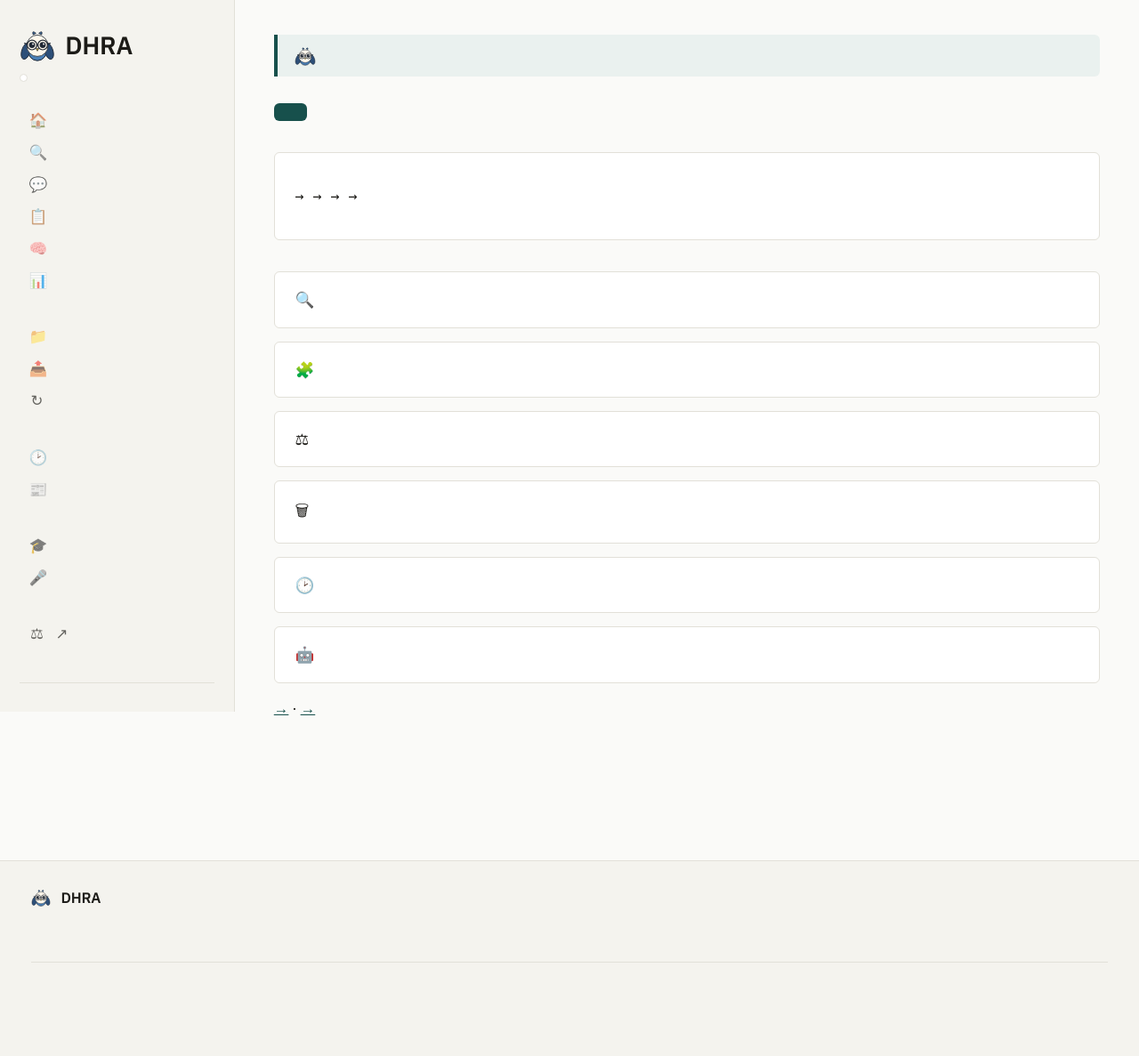
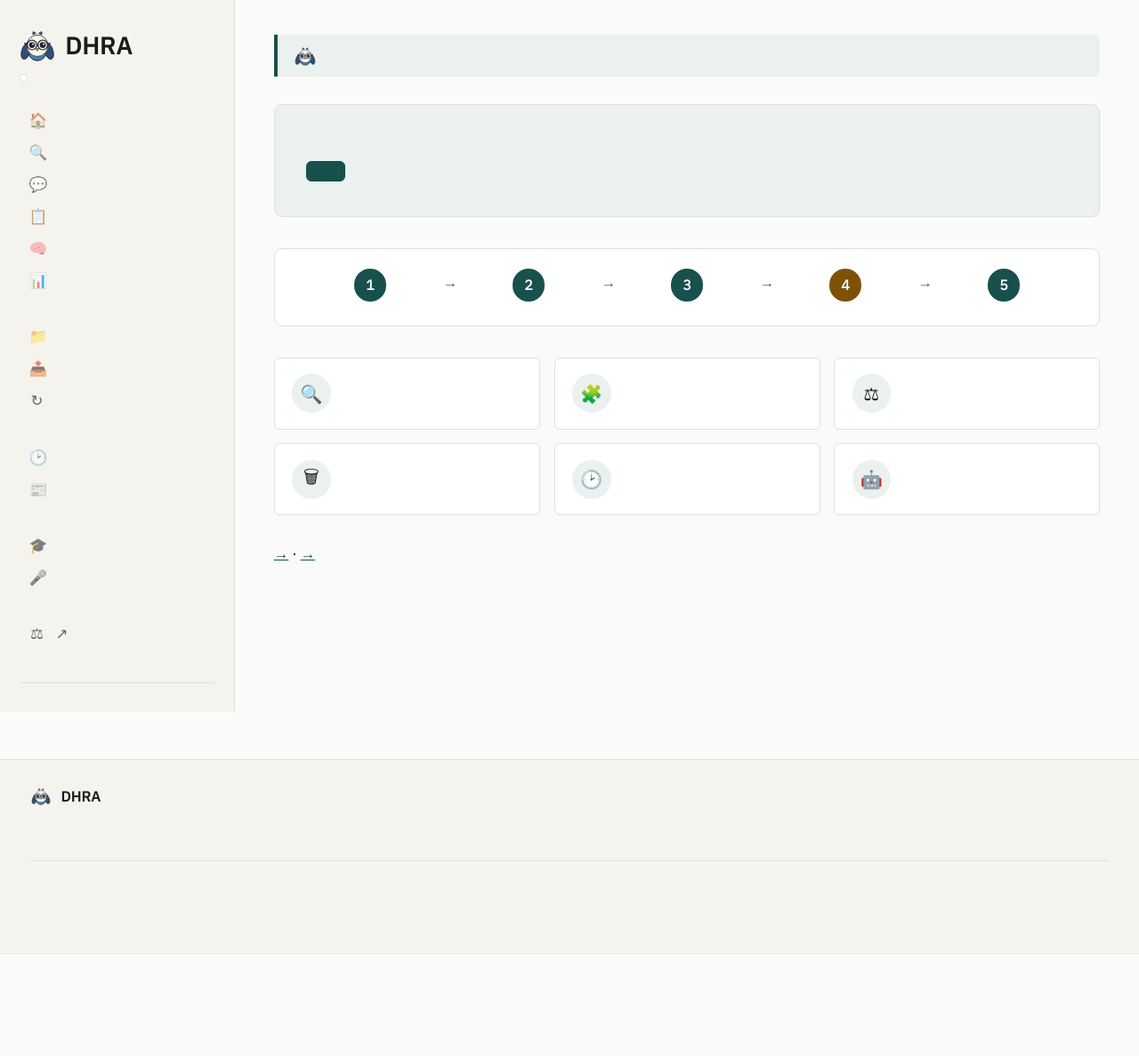
Before and after one commit to Kutlu24/dhra, a FastAPI app: template src/dhra/web/templates/welcome.html in a window 1280 px wide. Shown: the whole page at 89% size. After the commit the page ends 968 px from the top, so only its background shows below. Run offline with FastAPI, Linux system fonts and the light colour scheme; the template is opened without the code that fills it, so the values that code supplies are empty.

Commit message:
web: visual welcome front door — hero with real CTA links, numbered flow pipeline, 3-column feature grid

```diff
--- a/src/dhra/web/static/css/dhra.css
+++ b/src/dhra/web/static/css/dhra.css
@@ -324,3 +324,80 @@ button:focus-visible, input:focus-visible, select:focus-visible, textarea:focus-
   aside { width: auto; flex: none; position: static; height: auto; border-right: none; border-bottom: 1px solid var(--border); }
   main { padding: 1.5rem 1.25rem 3rem; }
 }
+
+/* ---- welcome page (marketing front door) ---- */
+/* Link-as-button: the CTAs are navigations, not form submits, so they are
+   real <a> elements -- styled to match the <button> primitives above. */
+.btn {
+  display: inline-flex; align-items: center; gap: .45rem;
+  text-decoration: none; cursor: pointer;
+  font-family: var(--font-ui); font-size: .95rem; font-weight: 600;
+  background: var(--accent); color: var(--accent-contrast);
+  border: 1px solid var(--accent); border-radius: var(--radius);
+  padding: .6rem 1.2rem;
+}
+.btn:hover { filter: brightness(1.08); }
+.btn.btn-secondary { background: var(--surface); color: var(--text); border-color: var(--border); }
+.btn.btn-secondary:hover { filter: none; border-color: var(--accent); color: var(--accent); }
+
+.welcome-hero { margin-top: 1.75rem; padding: 2.25rem 2rem; }
+.welcome-hero h1 { font-size: clamp(1.7rem, 3.2vw, 2.3rem); margin: 0 0 .55rem; max-width: 24ch; letter-spacing: -.015em; }
+.welcome-hero .welcome-lede { font-size: 1.02rem; max-width: 58ch; margin: 0 0 .35rem; }
+.welcome-cta { margin: 1.35rem 0 0; }
+.welcome-links { margin-top: 1.75rem; font-size: .95rem; }
+
+/* Flow pipeline: numbered steps joined by a horizontal guide line, the
+   contradicting-evidence step deliberately amber so "the tool tells you
+   when evidence disagrees" is visible at a glance. */
+.flow-pipeline {
+  list-style: none; display: flex; gap: .4rem; flex-wrap: wrap;
+  margin: .85rem 0 1.5rem; padding: 1.1rem 1.25rem;
+  border: 1px solid var(--border); border-radius: var(--radius-lg);
+  background: var(--surface);
+}
+.flow-step {
+  flex: 1 1 9rem; display: flex; flex-direction: column; align-items: center;
+  gap: .45rem; text-align: center; position: relative; padding-top: .15rem;
+}
+.flow-step + .flow-step::before {
+  content: '\2192'; position: absolute; left: -0.62rem; top: .3rem;
+  color: var(--text-muted); font-size: .95rem;
+}
+.flow-num {
+  width: 2.1rem; height: 2.1rem; border-radius: 50%;
+  background: var(--accent); color: var(--accent-contrast);
+  display: flex; align-items: center; justify-content: center;
+  font-family: var(--font-mono); font-weight: 600; font-size: .9rem;
+}
+.flow-step--warn .flow-num { background: var(--amber); color: #fff; }
+.flow-label {
+  font-family: var(--font-mono); font-size: .74rem; letter-spacing: .06em;
+  color: var(--text-muted); font-weight: 600;
+}
+@media (max-width: 720px) {
+  .flow-pipeline { flex-direction: column; gap: .9rem; }
+  .flow-step { flex-direction: row; justify-content: flex-start; text-align: left; }
+  .flow-step + .flow-step::before { content: '\2193'; left: 1.9rem; top: -0.78rem; font-size: .85rem; }
+}
+
+/* Feature grid: the six "why DHRA is different" points as a scannable
+   3-column lattice (2 on narrow, 1 on phones) instead of six stacked
+   full-width strips. */
+.feature-grid {
+  display: grid; grid-template-columns: repeat(auto-fit, minmax(min(100%, 15.5rem), 1fr));
+  gap: .9rem; margin: .85rem 0 1.25rem;
+}
+.feature-card {
+  display: flex; gap: .85rem; align-items: flex-start;
+  border: 1px solid var(--border); background: var(--surface);
+  border-radius: var(--radius); padding: 1rem 1.1rem;
+  transition: border-color .15s ease, box-shadow .15s ease, transform .15s ease;
+}
+.feature-card:hover { border-color: var(--accent); box-shadow: var(--shadow-md); transform: translateY(-2px); }
+.feature-icon {
+  flex: none; width: 2.5rem; height: 2.5rem; border-radius: 50%;
+  background: var(--accent-soft); display: flex; align-items: center; justify-content: center;
+  font-size: 1.15rem;
+}
+.feature-body h3 { margin: .1rem 0 .25rem; }
+.feature-body p { margin: 0; }
--- a/src/dhra/web/templates/welcome.html
+++ b/src/dhra/web/templates/welcome.html
@@ -2,33 +2,89 @@
 {% block title %}DHRA -- Evidence Before Narrative{% endblock %}
 {% block description %}DHRA helps humanities researchers find, test and trace claims across their own source corpus. Every result has a locator. Contradicting evidence is preserved, never hidden. AI proposes, humans decide.{% endblock %}
 {% block content %}
+<section class="hero welcome-hero">
   <h1>{{ t('welcome_page.hero_title') }}</h1>
-<p class="lede">{{ t('welcome_page.hero_lede') }}</p>
-<div class="action-buttons">
-  <a href="/start"><button type="button">{{ t('welcome_page.cta_try') }}</button></a>
+  <p class="lede welcome-lede">{{ t('welcome_page.hero_lede') }}</p>
+  <div class="action-buttons welcome-cta">
+    <a href="/start" class="btn">{{ t('welcome_page.cta_try') }}</a>
     {% if accounts_enabled is defined and accounts_enabled %}
-  <a href="/signup"><button type="button" class="secondary">{{ t('welcome_page.cta_signup') }}</button></a>
+    <a href="/signup" class="btn btn-secondary">{{ t('welcome_page.cta_signup') }}</a>
     {% endif %}
   </div>
+</section>
 
 <h2>{{ t('welcome_page.flow_heading') }}</h2>
-<div class="card">
-  <p style="font-family: var(--font-mono); font-size: .95rem;">
-    {{ t('welcome_page.flow_source') }} &rarr;
-    {{ t('welcome_page.flow_evidence') }} &rarr;
-    {{ t('welcome_page.flow_claim') }} &rarr;
-    {{ t('welcome_page.flow_contradiction') }} &rarr;
-    {{ t('welcome_page.flow_audit') }}
-  </p>
+<ol class="flow-pipeline">
+  <li class="flow-step">
+    <span class="flow-num" aria-hidden="true">1</span>
+    <span class="flow-label">{{ t('welcome_page.flow_source') }}</span>
+  </li>
+  <li class="flow-step">
+    <span class="flow-num" aria-hidden="true">2</span>
+    <span class="flow-label">{{ t('welcome_page.flow_evidence') }}</span>
+  </li>
+  <li class="flow-step">
+    <span class="flow-num" aria-hidden="true">3</span>
+    <span class="flow-label">{{ t('welcome_page.flow_claim') }}</span>
+  </li>
+  <li class="flow-step flow-step--warn">
+    <span class="flow-num" aria-hidden="true">4</span>
+    <span class="flow-label">{{ t('welcome_page.flow_contradiction') }}</span>
+  </li>
+  <li class="flow-step">
+    <span class="flow-num" aria-hidden="true">5</span>
+    <span class="flow-label">{{ t('welcome_page.flow_audit') }}</span>
+  </li>
+</ol>
+
+<h2>{{ t('welcome_page.why_heading') }}</h2>
+<div class="feature-grid">
+  <div class="feature-card">
+    <span class="feature-icon" aria-hidden="true">&#128269;</span>
+    <div class="feature-body">
+      <h3>{{ t('welcome_page.why1_title') }}</h3>
+      <p class="muted">{{ t('welcome_page.why1_body') }}</p>
+    </div>
+  </div>
+  <div class="feature-card">
+    <span class="feature-icon" aria-hidden="true">&#129513;</span>
+    <div class="feature-body">
+      <h3>{{ t('welcome_page.why2_title') }}</h3>
+      <p class="muted">{{ t('welcome_page.why2_body') }}</p>
+    </div>
+  </div>
+  <div class="feature-card">
+    <span class="feature-icon" aria-hidden="true">&#9878;</span>
+    <div class="feature-body">
+      <h3>{{ t('welcome_page.why3_title') }}</h3>
+      <p class="muted">{{ t('welcome_page.why3_body') }}</p>
+    </div>
+  </div>
+  <div class="feature-card">
+    <span class="feature-icon" aria-hidden="true">&#128465;</span>
+    <div class="feature-body">
+      <h3>{{ t('welcome_page.why4_title') }}</h3>
+      <p class="muted">{{ t('welcome_page.why4_body') }}</p>
+    </div>
+  </div>
+  <div class="feature-card">
+    <span class="feature-icon" aria-hidden="true">&#128337;</span>
+    <div class="feature-body">
+      <h3>{{ t('welcome_page.why5_title') }}</h3>
+      <p class="muted">{{ t('welcome_page.why5_body') }}</p>
+    </div>
+  </div>
+  <div class="feature-card">
+    <span class="feature-icon" aria-hidden="true">&#129302;</span>
+    <div class="feature-body">
+      <h3>{{ t('welcome_page.why6_title') }}</h3>
+      <p class="muted">{{ t('welcome_page.why6_body') }}</p>
+    </div>
+  </div>
 </div>
 
-<h2>{{ t('welcome_page.why_heading') }}</h2>
-<div class="card">&#128269; <strong>{{ t('welcome_page.why1_title') }}</strong><br><span class="muted">{{ t('welcome_page.why1_body') }}</span></div>
-<div class="card">&#129513; <strong>{{ t('welcome_page.why2_title') }}</strong><br><span class="muted">{{ t('welcome_page.why2_body') }}</span></div>
-<div class="card">&#9878; <strong>{{ t('welcome_page.why3_title') }}</strong><br><span class="muted">{{ t('welcome_page.why3_body') }}</span></div>
-<div class="card">&#128465; <strong>{{ t('welcome_page.why4_title') }}</strong><br><span class="muted">{{ t('welcome_page.why4_body') }}</span></div>
-<div class="card">&#128337; <strong>{{ t('welcome_page.why5_title') }}</strong><br><span class="muted">{{ t('welcome_page.why5_body') }}</span></div>
-<div class="card">&#129302; <strong>{{ t('welcome_page.why6_title') }}</strong><br><span class="muted">{{ t('welcome_page.why6_body') }}</span></div>
-
-<p><a href="/how-it-works">{{ t('how_it_works.title') }} &rarr;</a> &middot; <a href="/about">{{ t('about.title') }} &rarr;</a></p>
+<p class="welcome-links">
+  <a href="/how-it-works">{{ t('how_it_works.title') }} &rarr;</a> &middot;
+  <a href="/about">{{ t('about.title') }} &rarr;</a>
+</p>
 {% endblock %}
```
Lines whose indentation alone changed are shown as unchanged.
